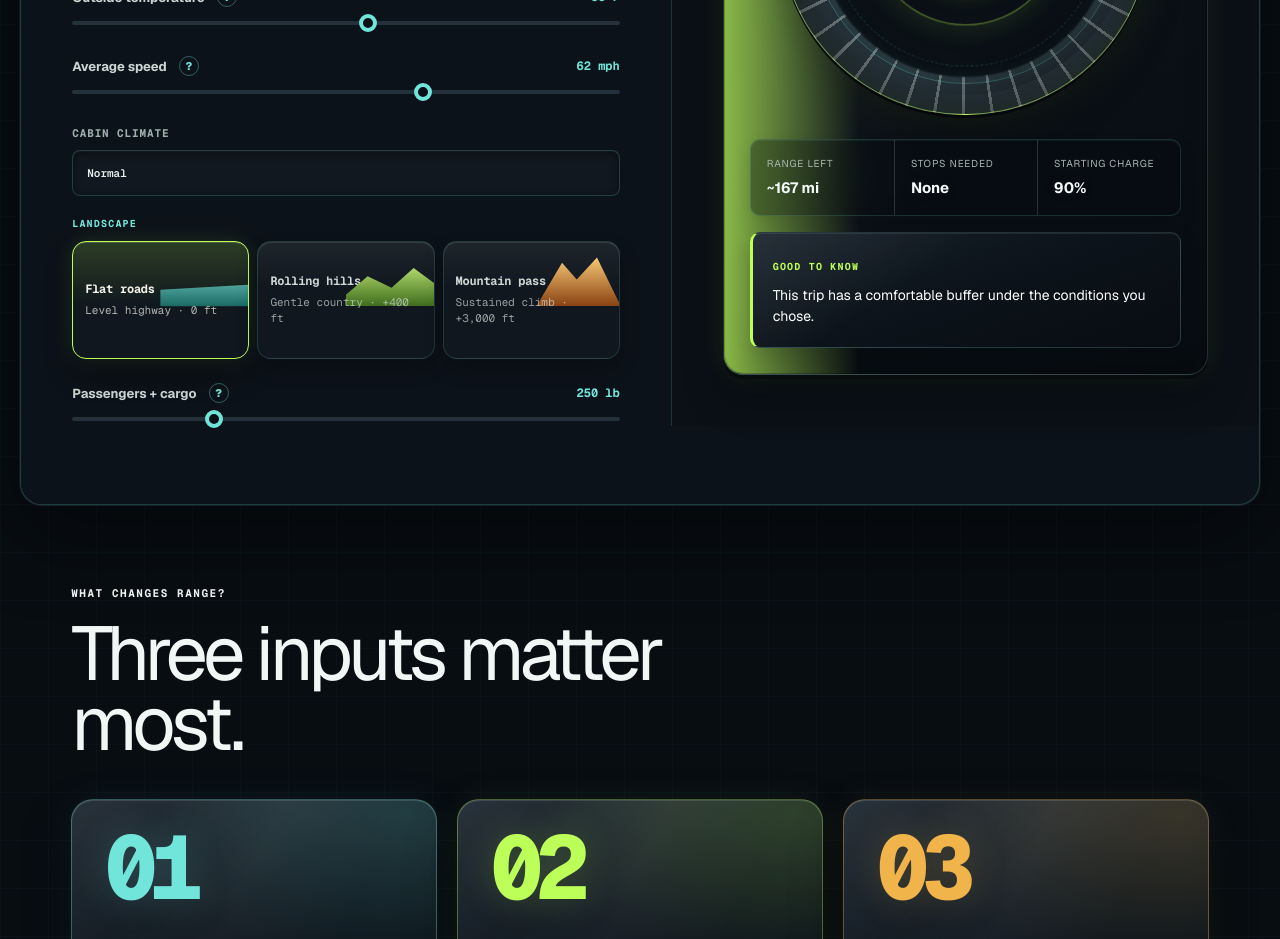
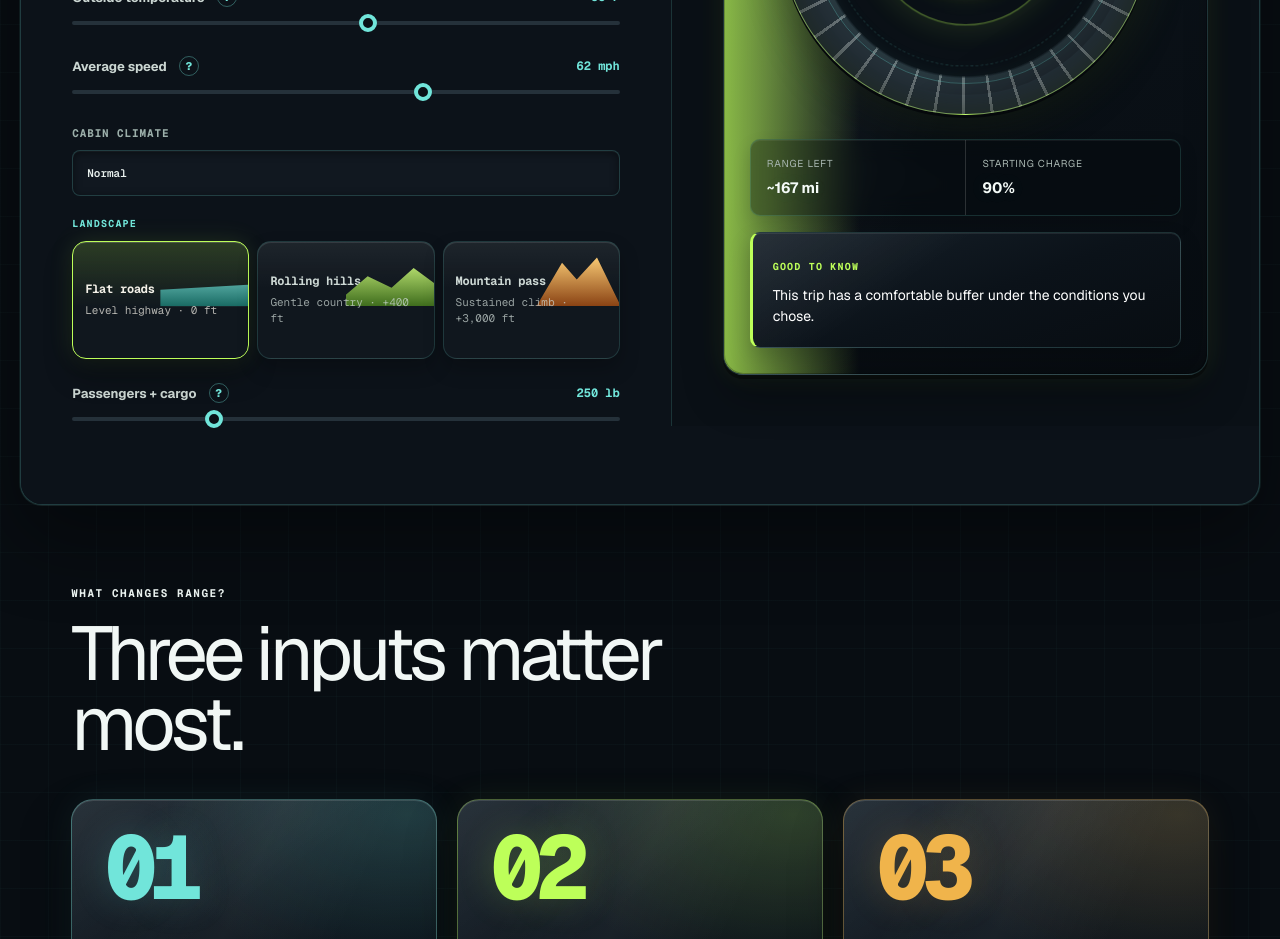
Before and after one commit to drap7-coder/ev-range-lab, a Next.js app: page / in a window 1280 px wide. Shown: the part 1320-2259 px from the top of the page. Built offline with nearby package versions, Linux system fonts and the light colour scheme.

Commit message:
Align comparison cards and simplify trip metrics

```diff
--- a/app/globals.css
+++ b/app/globals.css
@@ -454,6 +454,16 @@ input[type="range"]::-webkit-slider-thumb {
 
 .outlook-stack { display: grid; gap: 18px; }
 .outlook-stack.dual { grid-template-columns: repeat(2, minmax(0, 1fr)); gap: 14px; align-items: stretch; }
+@media (min-width: 561px) {
+  @supports (grid-template-rows: subgrid) {
+    .outlook-stack.dual { column-gap: 14px; row-gap: 0; }
+    .outlook-stack.dual .outlook-card {
+      display: grid;
+      grid-row: span 7;
+      grid-template-rows: subgrid;
+    }
+  }
+}
 .outlook-card {
   min-width: 0;
   display: flex;
@@ -723,7 +733,7 @@ input[type="range"]::-webkit-slider-thumb {
 
 .metrics {
   display: grid;
-  grid-template-columns: repeat(3, 1fr);
+  grid-template-columns: repeat(2, 1fr);
   border: 1px solid rgba(255, 255, 255, 0.15);
   border-radius: 10px;
 }
@@ -1561,6 +1571,6 @@ footer > strong .ev-brand-mark { width: 58px; height: 32px; flex-basis: 58px; }
   .outlook-card.compact .battery-copy small { font-size: 9px; }
   .outlook-card.compact .battery-copy strong { font-size: 60px; }
   .outlook-card.compact .battery-copy span { font-size: 12px; }
-  .metrics { grid-template-columns: repeat(3, 1fr); }
+  .metrics { grid-template-columns: repeat(2, 1fr); }
   .metrics div + div { border-top: 0; border-left: 1px solid rgba(255, 255, 255, 0.15); }
 }
--- a/app/page.tsx
+++ b/app/page.tsx
@@ -257,10 +257,6 @@ function OutlookCard({
         <div>
           <small>Range left</small>
           <strong>~{Math.round(estimate.remainingRangeMi)} mi</strong>
-        </div>
-        <div>
-          <small>Stops needed</small>
-          <strong>{status === "ready" ? "None" : "Plan one"}</strong>
         </div>
         <div>
           <small>Starting charge</small>
```
Also changed, not shown: 1 other file (tests, documents, lock files or other folders).
